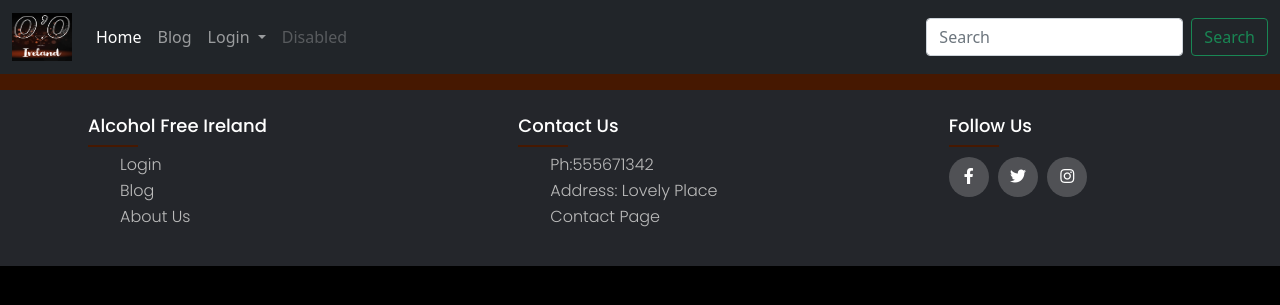
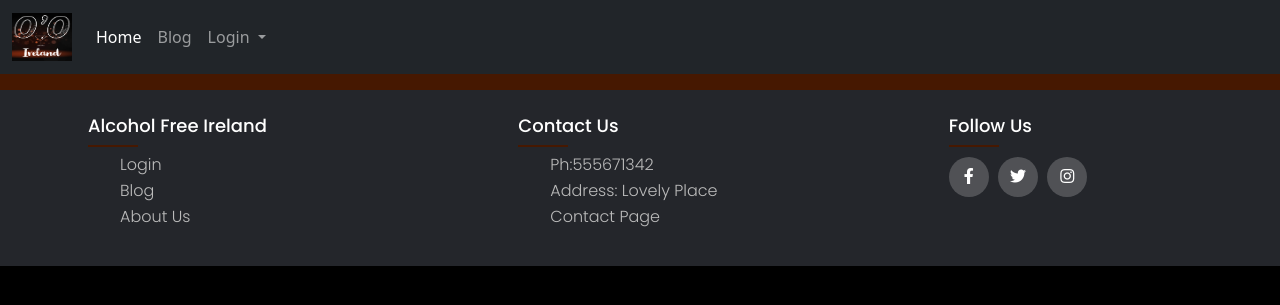
Before and after one commit to Roibeard-Ruadhan/alcohol-free-ireland, a Django app: template templates/blog.html in a window 1280 px wide. Shown: the top 305 px of the page. Run offline with Django 3.2, Linux system fonts and the light colour scheme; the template is opened without the code that fills it, so the values that code supplies are empty; parts of the project's set-up code (start-up, migrations or seed data) failed here and were passed over.

Commit message:
Remove search bar, disable tab & dropdown tab from Nav bar

```diff
--- a/templates/base.html
+++ b/templates/base.html
@@ -40,21 +40,8 @@
                 <a class="nav-link dropdown-toggle" href="#" id="navbarDropdown" role="button" data-bs-toggle="dropdown" aria-expanded="false">
                     Login
                 </a>
-                <ul class="dropdown-menu" aria-labelledby="navbarDropdown">
-                    <li><a class="dropdown-item" href="#">Action</a></li>
-                    <li><a class="dropdown-item" href="#">Another action</a></li>
-                    <li><hr class="dropdown-divider"></li>
-                    <li><a class="dropdown-item" href="#">Something else here</a></li>
-                </ul>
-                </li>
-                <li class="nav-item">
-                <a class="nav-link disabled" href="#" tabindex="-1" aria-disabled="true">Disabled</a>
                 </li>
             </ul>
-            <form class="d-flex">
-                <input class="form-control me-2" type="search" placeholder="Search" aria-label="Search">
-                <button class="btn btn-outline-success" type="submit">Search</button>
-            </form>
             </div>
         </div>
         </nav>
```
